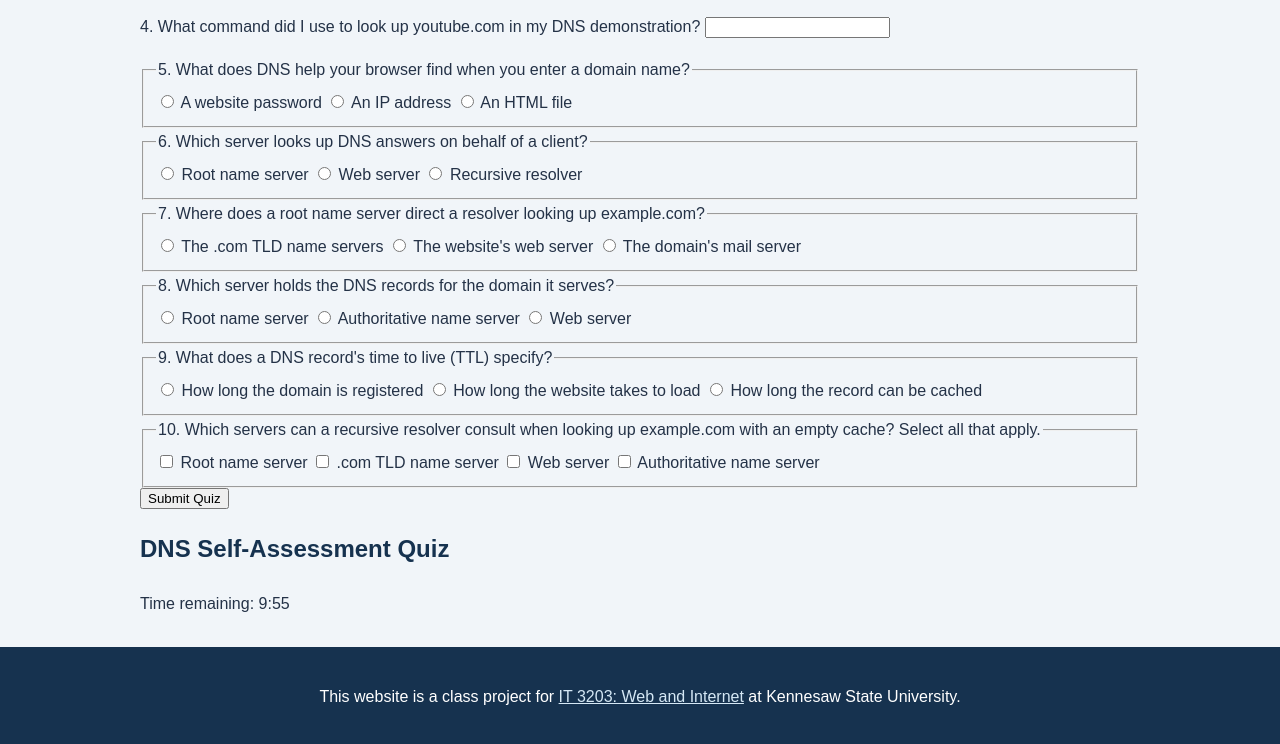
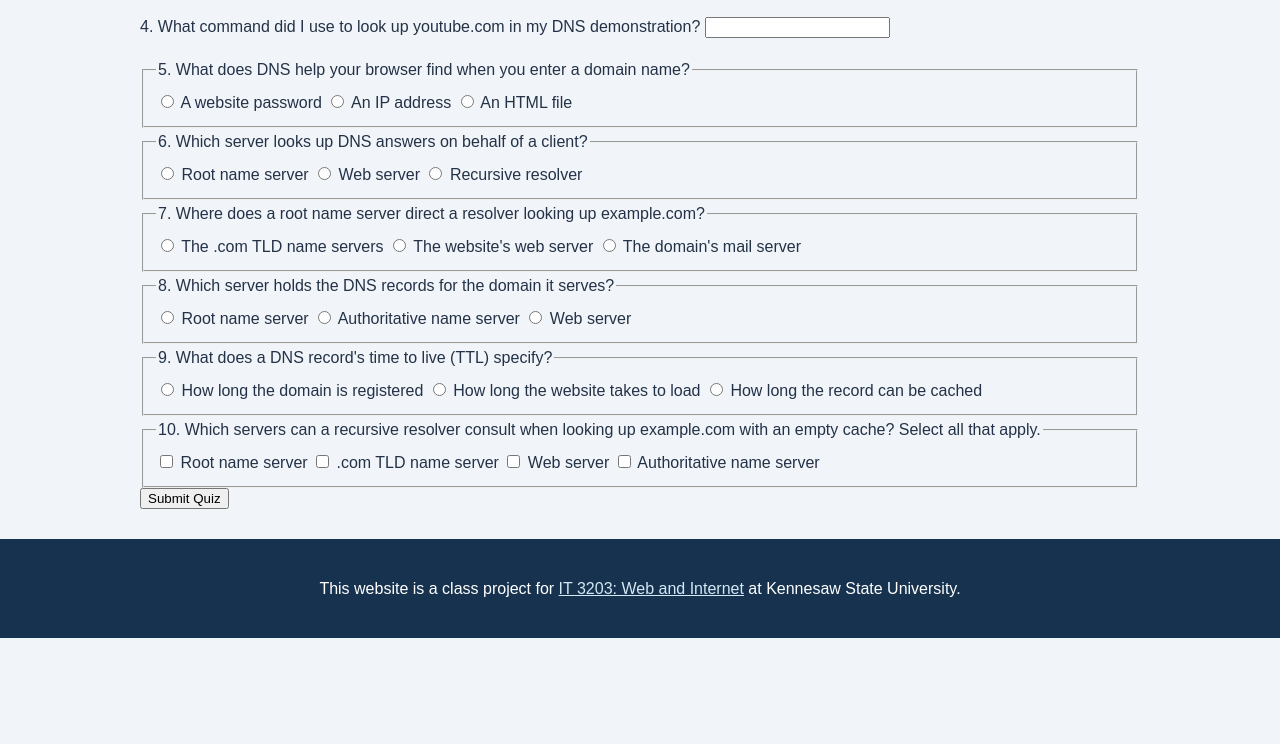
Before and after one commit to emilieeopuni/IT3203, a plain HTML site: page quiz.html in a window 1280 px wide. Shown: the part 519-1263 px from the top of the page. After the commit the page ends 1157 px from the top, so only its background shows below. Drawn offline with Linux system fonts and the light colour scheme.

Commit message:
Remove quiz title and timer from quiz.html
Removed quiz title and timer display from the HTML.

```diff
--- a/quiz.html
+++ b/quiz.html
@@ -96,10 +96,7 @@
 
             <button type="submit">Submit Quiz</button>
       </form>
-        <h2>DNS Self-Assessment Quiz</h2>
-              <p>Time remaining: <span id="quiz-timer">10:00</span></p>
 
-        <form id="dns-quiz">
         <section id="quiz-results" hidden>
             <h2>Quiz Results</h2>
             <p id="quiz-summary" role="status"></p>
```
